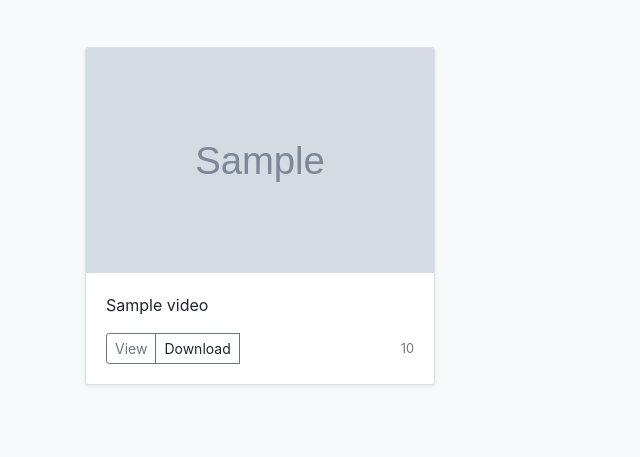
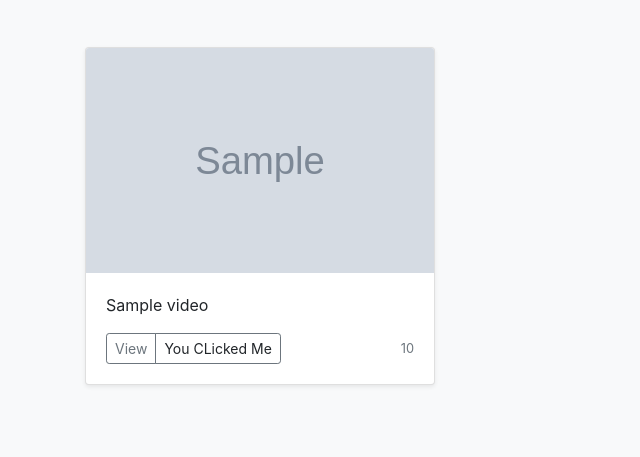
Before and after one commit to efmarcial/Downloader, a Django app: template ytmp/search/templates/search/index.html in a window 1280 px wide. Shown: the part 387-844 px from the top of the page, without its empty margins (0-640 px from the left). Run offline with Django 3.2, Linux system fonts and the light colour scheme; the template is opened without the code that fills it: most values are stand-ins (such as "Sample title", 1, 10 or a date in 2020); grey boxes marked "Sample" are stand-in pictures; some libraries are stand-ins or nearby versions.

Commit message:
just messing around

```diff
--- a/ytmp/search/static/search/script.js
+++ b/ytmp/search/static/search/script.js
@@ -5,3 +5,12 @@ function helloWorld(){
 };
 
 helloWorld();
+
+document.getElementById("demo").onclick = function() {helloWorld()};
+
+
+function helloWorld() {
+
+    document.getElementById("demo").innerHTML = "You CLicked Me";
+    document.getElementById("demo").console.log("You pressed download button")
+};
--- a/ytmp/search/templates/search/index.html
+++ b/ytmp/search/templates/search/index.html
@@ -67,16 +67,7 @@
                 <div class="btn-group">
                   <a type="button" href="{{video.url}}" class="btn btn-sm btn-outline-secondary">View</a>
                   <a id="demo" type="button" class="btn btn-sm btn-outline-secondary">Download</a>
-                  <script>
 
-                        document.getElementById("demo").onclick = function() {helloWorld()};
-
-
-                        function helloWorld() {
-
-                            document.getElementById("demo").innerHTML = "You CLicked Me";
-                        };
-                  </script>
                 </div>
                 <small class="text-muted">{{video.duration}}</small>
               </div>
```
